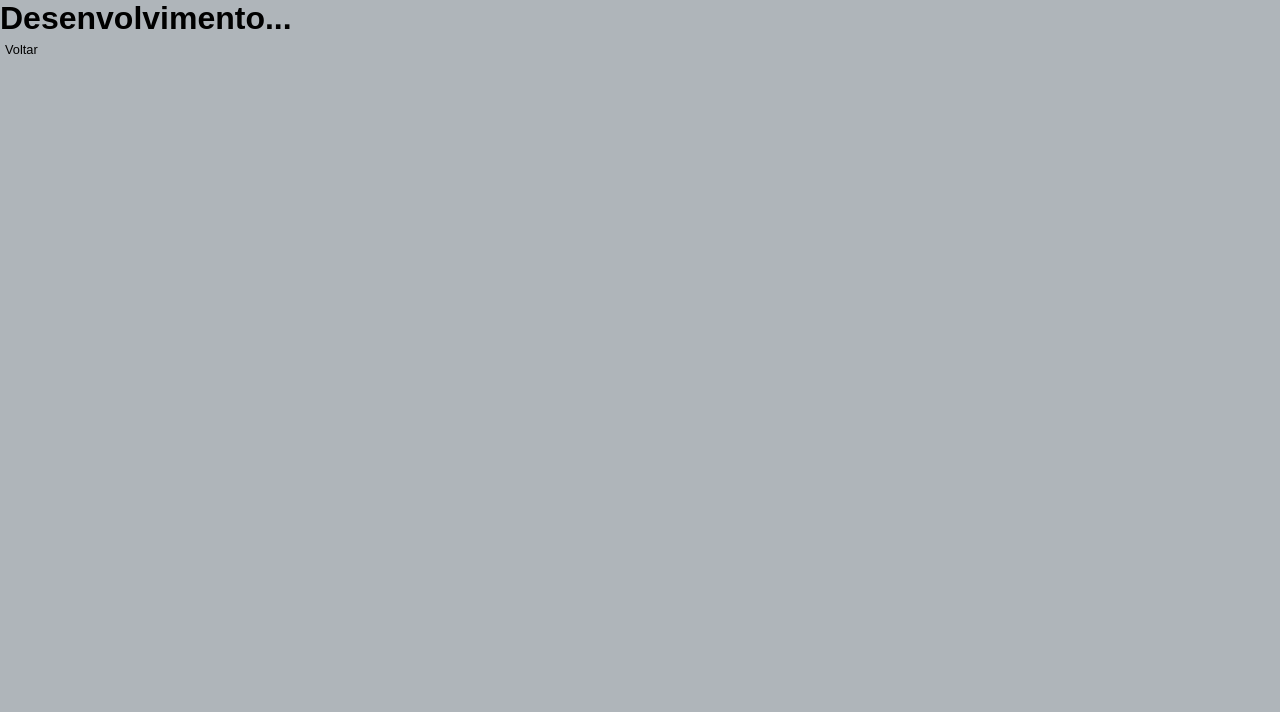
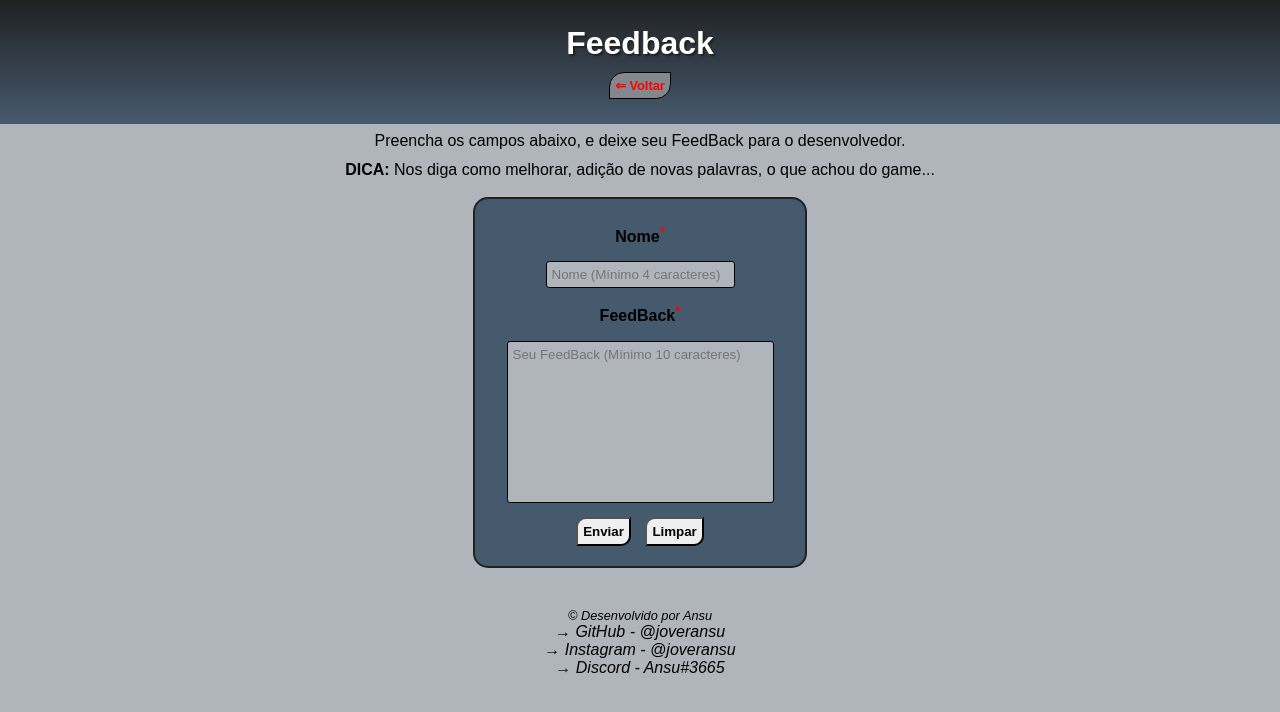
Before and after one commit to joveransu/Qual-palavra, a plain HTML site: page pages/feedback.html in a window 1280 px wide. Drawn offline with Linux system fonts and the light colour scheme.

Commit message:
Feedback page, criada

```diff
--- /dev/null
+++ b/css/feed.css
@@ -0,0 +1,87 @@
+@charset "UTF-8";
+
+:root {
+    --color0: #202122;
+    --color1: #26303B;
+    --color2: #465A6E;
+    --color3: #83888e;
+    --color4: #AFB5BA;
+}
+
+p > a{
+    display: inline-block;
+    border: 1px solid black;
+    border-radius: 15px 0px;
+    margin-top: 5px;
+    background-color: var(--color3);
+    color: red;
+    font-weight: bold;
+    text-shadow: none;
+}
+
+p >a:hover{
+    border-radius: 0px 15px;
+    color: var(--color3);
+    background-color: red;
+    transition: 1s;
+}
+
+main p{
+    font-size: 1em;
+    line-height: 1.5em;
+}
+
+form {
+    display: block;
+    background-color: var(--color2);
+    padding: 15px;
+    max-width: 300px;
+    margin: auto;
+    margin-top: 15px;
+    border: 2px solid var(--color0);
+    border-radius: 15px;
+}
+
+label{
+    display: block;
+    font-weight: bolder;
+    padding: 10px;
+}
+
+input, textarea{
+    padding: 5px;
+    margin: 5px;
+}
+
+sup{
+    color: red;
+}
+
+#feedback, #name{
+    background-color: var(--color4);
+    border: 1px solid black;
+    border-radius: 3px;
+}
+
+textarea {
+    resize: none;
+}
+
+input.button{
+    font-weight: bold;
+    border-radius: 10px 0px;
+}
+
+input.button:hover{
+    cursor: pointer;
+    border-radius: 0px 10px;
+    transition: .5s;
+}
+
+input.green:hover{
+    background-color: green;
+}
+
+input.red:hover{
+    background-color: red;
+}
--- a/css/updates.css
+++ b/css/updates.css
@@ -16,10 +16,19 @@ select {
 p > a{
     display: inline-block;
     border: 1px solid black;
-    border-radius: 15px;
+    border-radius: 15px 0px;
     margin-top: 5px;
     background-color: var(--color3);
     color: red;
+    font-weight: bold;
+    text-shadow: none;
+}
+
+p >a:hover{
+    border-radius: 0px 15px;
+    color: var(--color3);
+    background-color: red;
+    transition: 1s;
 }
 
 article {
--- a/pages/feedback.html
+++ b/pages/feedback.html
@@ -7,9 +7,37 @@
     <title>Feed back</title>
     <link rel="shortcut icon" href="../favicon.ico" type="image/x-icon">
     <link rel="stylesheet" href="../css/style.css">
+    <link rel="stylesheet" href="../css/feed.css">
 </head>
 <body>
-    <h1>Desenvolvimento...</h1>
-    <p><a href="../index.html">Voltar</a></p>
+    <header>
+        <h1>Feedback</h1>
+        <p><a href="../index.html">&lArr; Voltar</a></p>
+    </header>
+    <main>
+        <p>Preencha os campos abaixo, e deixe seu FeedBack para o desenvolvedor.</p>
+        <p><strong>DICA:</strong> Nos diga como melhorar, adição de novas palavras, o que achou do game...</p>
+        <form action="" method="get" autocomplete="on">
+            <label for="name">Nome<sup>*</sup></label>
+            <input type="text" name="name" id="name" autocomplete="nickname" minlength="4" maxlength="60" placeholder="Nome (Mínimo 4 caracteres)" required>
+
+            <label for="feedback">FeedBack<sup>*</sup></label>
+            <textarea name="feedback" id="feedback" cols="30" rows="10" placeholder="Seu FeedBack (Mínimo 10 caracteres)" minlength="10" maxlength="250" required></textarea>
+
+            <input type="button" class="button green" value="Enviar" onclick="registerFeedBack()">
+            <input type="reset" class="button red" value="Limpar">
+        </form>
+    </main>
+    <footer>
+        <ul>
+            <li>
+                <p>&copy; Desenvolvido por Ansu</p>
+            </li>
+            <li><a href="https://github.com/joveransu" target="_blank">&RightArrow; GitHub - @joveransu</a></li>
+            <li><a href="https://www.instagram.com/joveransu/" target="_blank">&RightArrow; Instagram - @joveransu</a></li>
+            <li><a href="https://discord.gg/UykZhAt2Vx" target="_blank">&RightArrow; Discord - Ansu#3665</a></li>
+        </ul>
+    </footer>
+    <script src="../scripts/feedbacks.js"></script>
 </body>
 </html>
--- /dev/null
+++ b/scripts/feedbacks.js
@@ -0,0 +1,10 @@
+function registerFeedBack(){
+    let name = document.getElementById('name')
+    if (name.value.length < 4) return alert('Preencha o campo do nome')
+
+    let feedback = document.getElementById('feedback')
+    if (feedback.value.length < 10) return alert('Preencha o campo do FeedBack')
+
+    alert('Seu FeedBack foi enviado, muito obrigado :)')
+    document.location.href = '../index.html'
+}
```
Also changed, not shown: css/menu-style.css (added, +25 -0 lines), index.html (+6 -5 lines), pages/updates.html (+2 -1 lines), scripts/choose-words.js (+0 -39 lines).
